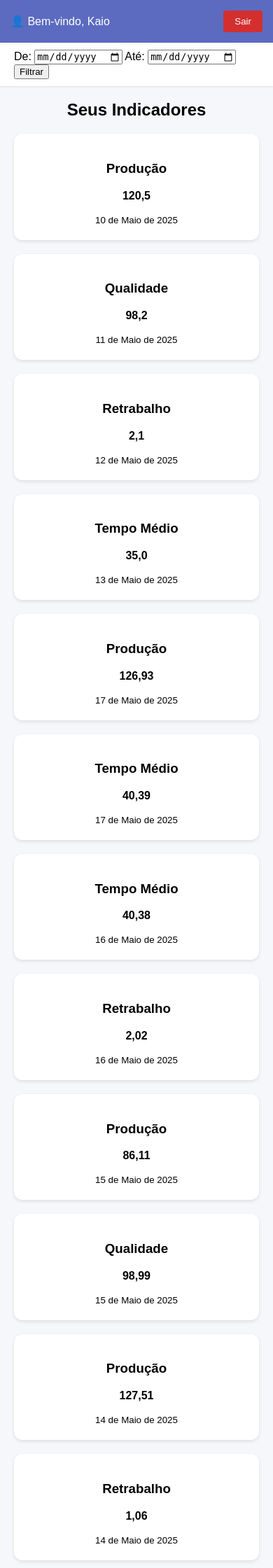
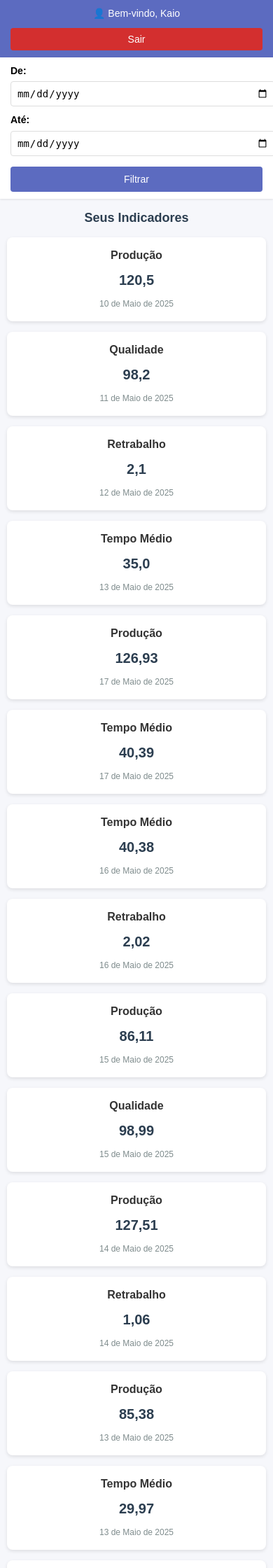
Before and after one commit to AtomicAshura/projeto_LL, a Django app: template Indicadores/templates/dashboard.html in a window 390 px wide. Shown: the top 2240 px of the page at 70% size. Run offline with Django 5.2, Linux system fonts and the light colour scheme; the template is opened without the code that fills it: values that come from a table or form of the project are taken from there, others are empty; a user stored in the database is signed in; data comes from the database, SQL or seed files in the repository; both versions use the stored data as it was after the commit.

Commit message:
Ajuste de responsividade do app indicadores

```diff
--- a/Indicadores/templates/dashboard.html
+++ b/Indicadores/templates/dashboard.html
@@ -3,6 +3,7 @@
 <html lang="pt-br">
 <head>
     <meta charset="UTF-8">
+    <meta name="viewport" content="width=device-width, initial-scale=1.0">
     <title>Página de Indicadores</title>
     <link rel="stylesheet" href="{% static 'css/indicadores.css' %}">
 </head>
@@ -19,27 +20,33 @@
 
     <div class="filter-bar">
         <form method="get">
+            <div class="filter-group">
                 <label for="start_date">De:</label>
-            <input type="date" name="start_date" value="{{ request.GET.start_date }}">
+                <input type="date" name="start_date" value="{{ request.GET.start_date }}" id="start_date">
+            </div>
+            <div class="filter-group">
                 <label for="end_date">Até:</label>
-            <input type="date" name="end_date" value="{{ request.GET.end_date }}">
-            <button type="submit">Filtrar</button>
+                <input type="date" name="end_date" value="{{ request.GET.end_date }}" id="end_date">
+            </div>
+            <button type="submit" class="filter-button">Filtrar</button>
         </form>
     </div>
 
     <h2 class="section-title">Seus Indicadores</h2>
 
+    <div class="indicators-container">
+        {% if indicadores %}
             <div class="indicators-grid">
-        {% if indicadores %}
                 {% for indicador in indicadores %}
                     <div class="indicator-card">
                         <h3>{{ indicador.nome }}</h3>
-                    <p><strong>{{ indicador.valor }}</strong></p>
-                    <small>{{ indicador.data_registro }}</small>
+                        <p class="indicator-value">{{ indicador.valor }}</p>
+                        <small class="indicator-date">{{ indicador.data_registro }}</small>
                     </div>
                 {% endfor %}
+            </div>
         {% else %}
-            <p>Nenhum indicador encontrado para esse período.</p>
+            <p class="no-indicators">Nenhum indicador encontrado para esse período.</p>
         {% endif %}
     </div>
 </body>
--- a/static/css/indicadores.css
+++ b/static/css/indicadores.css
@@ -1,58 +1,174 @@
+/* ESTILOS BASE PARA MOBILE FIRST */
 body {
     font-family: Arial, sans-serif;
     margin: 0;
     padding: 0;
     background-color: #f6f7fb;
+    font-size: 14px;
+    line-height: 1.4;
 }
 
+/* BARRA SUPERIOR */
 .top-bar {
     background-color: #5c6bc0;
     color: white;
-    padding: 15px;
+    padding: 10px 15px;
     display: flex;
-    justify-content: space-between;
-    align-items: center;
+    flex-direction: column;
+    gap: 10px;
+}
+
+.user-info {
+    text-align: center;
+    white-space: nowrap;
+    overflow: hidden;
+    text-overflow: ellipsis;
 }
 
 .logout-button {
     background-color: #d32f2f;
+    color: white;
     border: none;
-    color: white;
-    padding: 8px 16px;
+    padding: 8px;
+    border-radius: 4px;
     cursor: pointer;
-    border-radius: 4px;
+    width: 100%;
+    font-size: 14px;
 }
 
+/* BARRA DE FILTROS */
 .filter-bar {
-    background-color: #ffffff;
-    padding: 10px 20px;
-    box-shadow: 0 1px 3px rgba(0, 0, 0, 0.1);
-    display: flex;
-    gap: 10px;
-    align-items: center;
+    background-color: white;
+    padding: 10px 15px;
+    box-shadow: 0 1px 3px rgba(0,0,0,0.1);
 }
 
+.filter-bar form {
+    display: flex;
+    flex-direction: column;
+    gap: 10px;
+}
+
+.filter-group {
+    display: flex;
+    flex-direction: column;
+    gap: 5px;
+}
+
+.filter-bar label {
+    font-weight: bold;
+    font-size: 14px;
+}
+
+.filter-bar input[type="date"] {
+    padding: 8px;
+    border: 1px solid #ddd;
+    border-radius: 4px;
+    width: 100%;
+    font-size: 14px;
+}
+
+.filter-button {
+    padding: 10px;
+    background-color: #5c6bc0;
+    color: white;
+    border: none;
+    border-radius: 4px;
+    cursor: pointer;
+    font-size: 14px;
+    margin-top: 5px;
+}
+
+/* TÍTULO */
 .section-title {
     text-align: center;
-    margin: 20px 0;
+    margin: 15px 0;
+    color: #2c3e50;
+    font-size: 18px;
+    padding: 0 10px;
 }
 
+/* CONTAINER DE INDICADORES */
+.indicators-container {
+    padding: 0 10px 20px;
+}
+
+/* GRID DE INDICADORES */
 .indicators-grid {
     display: grid;
-    grid-template-columns: repeat(auto-fill, minmax(220px, 1fr));
-    gap: 20px;
-    padding: 0 20px 40px;
+    grid-template-columns: 1fr;
+    gap: 15px;
 }
 
 .indicator-card {
     background-color: white;
-    border-radius: 12px;
-    padding: 20px;
+    border-radius: 8px;
+    padding: 15px;
     box-shadow: 0 2px 5px rgba(0,0,0,0.1);
     text-align: center;
-    transition: transform 0.2s;
 }
 
-.indicator-card:hover {
-    transform: scale(1.02);
+.indicator-card h3 {
+    margin: 0 0 10px;
+    color: #333;
+    font-size: 16px;
 }
+
+.indicator-value {
+    font-size: 20px;
+    font-weight: bold;
+    color: #2c3e50;
+    margin: 10px 0;
+}
+
+.indicator-date {
+    color: #7f8c8d;
+    font-size: 12px;
+}
+
+.no-indicators {
+    text-align: center;
+    padding: 20px;
+    color: #666;
+}
+
+/* MEDIA QUERIES PARA TELAS MAIORES (opcional) */
+@media (min-width: 600px) {
+    .top-bar {
+        flex-direction: row;
+        justify-content: space-between;
+        align-items: center;
+    }
+
+    .logout-button {
+        width: auto;
+        padding: 8px 16px;
+    }
+
+    .filter-bar form {
+        flex-direction: row;
+        flex-wrap: wrap;
+        align-items: center;
+    }
+
+    .filter-group {
+        flex-direction: row;
+        align-items: center;
+        flex: 1;
+    }
+
+    .filter-button {
+        margin-top: 0;
+        flex: 0 0 auto;
+    }
+
+    .indicators-grid {
+        grid-template-columns: repeat(2, 1fr);
+    }
+}
+
+@media (min-width: 900px) {
+    .indicators-grid {
+        grid-template-columns: repeat(3, 1fr);
+    }
+}
```
Also changed, not shown: db.sqlite3. Lines whose indentation alone changed are shown as unchanged.
